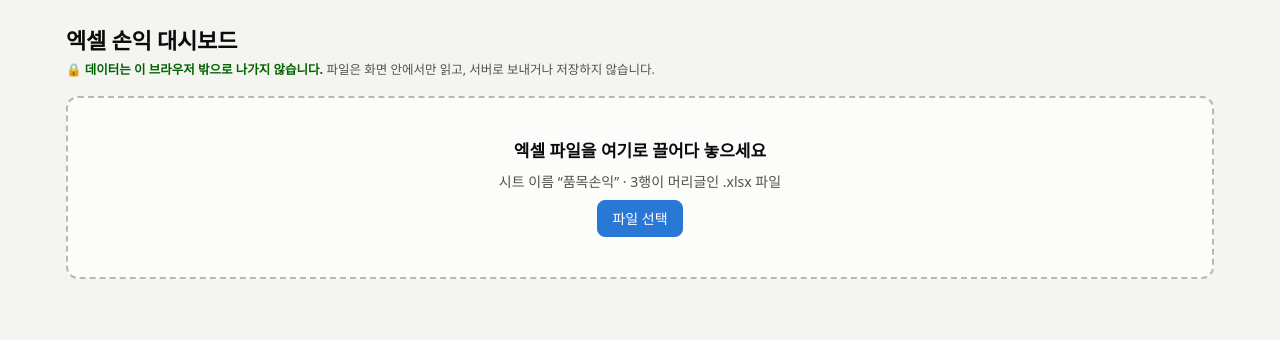
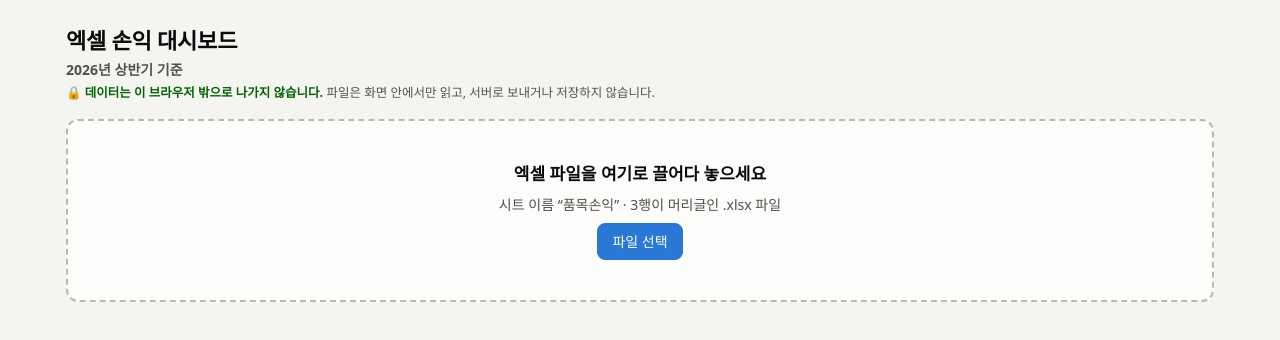
Before and after one commit to sweetgump-ai/pnl-dashboard-2, a plain HTML site: page index.html in a window 1280 px wide. Drawn offline with Linux system fonts and the light colour scheme.

Commit message:
제목 아래 부제 '2026년 상반기 기준' 추가
Co-Authored-By: Claude Sonnet 5 <noreply@anthropic.com>

```diff
--- a/index.html
+++ b/index.html
@@ -67,6 +67,7 @@
 
   header.top { display: flex; align-items: flex-end; justify-content: space-between; gap: 16px; flex-wrap: wrap; margin-bottom: 16px; }
   h1 { font-size: 22px; margin: 0; letter-spacing: -0.01em; }
+  .subtitle { color: var(--text2); font-size: 14px; font-weight: 600; margin: 2px 0 0; }
   .privacy { color: var(--text2); font-size: 12.5px; margin: 4px 0 0; }
   .privacy b { color: var(--good-text); font-weight: 600; }
 
@@ -212,12 +213,14 @@
   <header class="top no-print">
     <div>
       <h1>엑셀 손익 대시보드</h1>
+      <p class="subtitle">2026년 상반기 기준</p>
       <p class="privacy"><b>🔒 데이터는 이 브라우저 밖으로 나가지 않습니다.</b> 파일은 화면 안에서만 읽고, 서버로 보내거나 저장하지 않습니다.</p>
     </div>
   </header>
 
   <div class="print-only print-head">
     <h1>엑셀 손익 보고서</h1>
+    <p class="subtitle">2026년 상반기 기준</p>
     <p id="printMeta"></p>
   </div>
 
```
